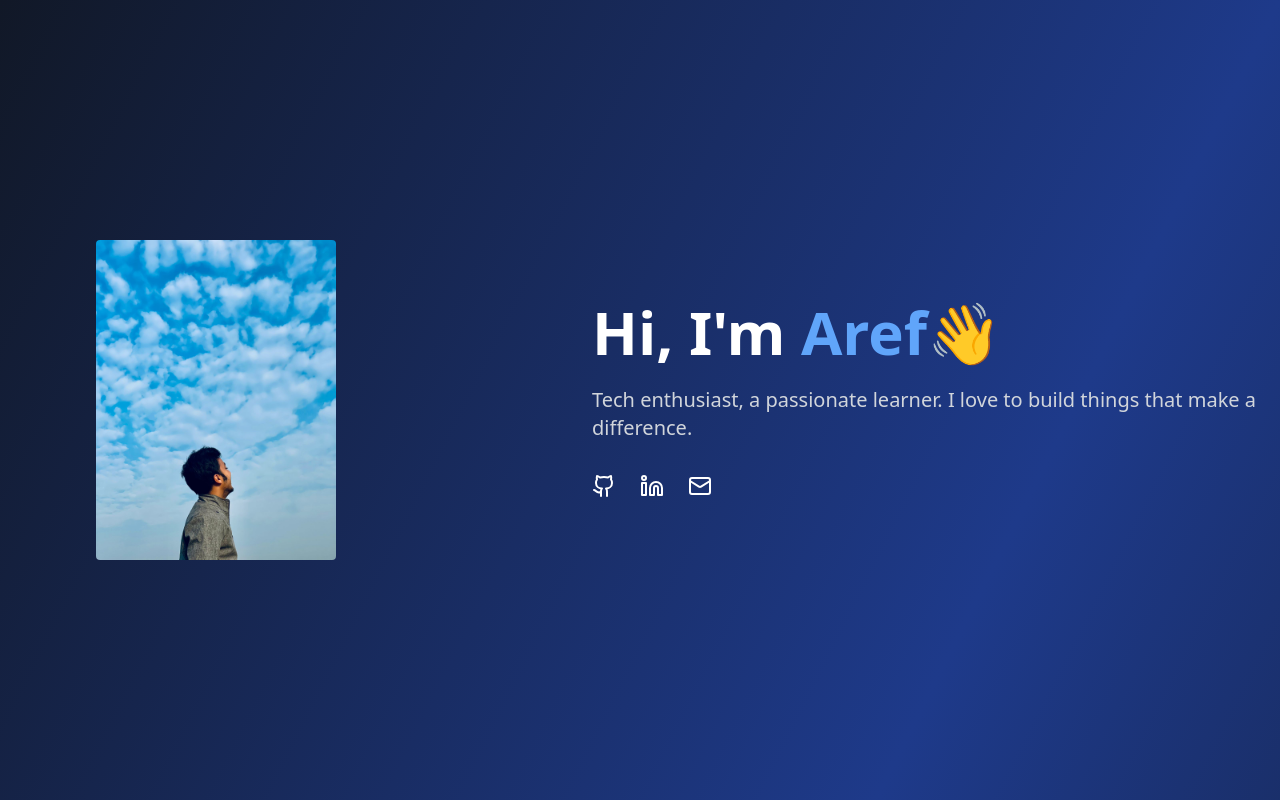
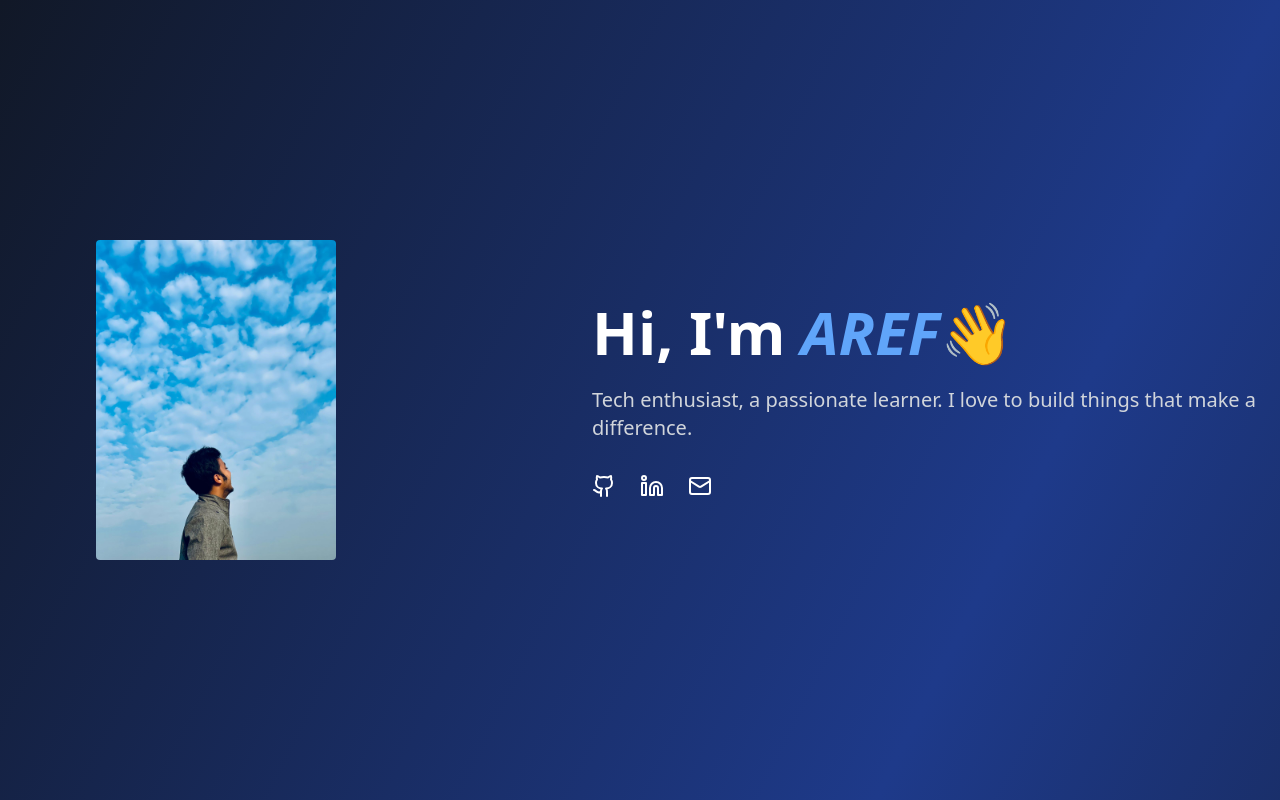
Before and after one commit to rf104/portfolio_01, a React (Vite) app: page / in a window 1280 px wide. Shown: the top 800 px of the page. Built offline with nearby package versions, Linux system fonts and the light colour scheme.

Commit message:
modify title!

```diff
--- a/index.html
+++ b/index.html
@@ -4,7 +4,7 @@
     <meta charset="UTF-8" />
     <link rel="icon" type="image/svg+xml" href="/vite.svg" />
     <meta name="viewport" content="width=device-width, initial-scale=1.0" />
-    <title>Portfolio|Aref</title>
+    <title>⚡Portfolio⚡</title>
   </head>
   <body>
     <div id="root"></div>
--- a/src/App.tsx
+++ b/src/App.tsx
@@ -1,4 +1,4 @@
-import React, { useEffect, useState } from 'react';
+import  { useEffect, useState } from 'react';
 import { Github, Linkedin, Mail, Code, User, Briefcase } from 'lucide-react';
 import ParticleBackground from './components/ParticleBackground';
 import ProjectCard from './components/ProjectCard';
@@ -42,7 +42,7 @@ function App() {
         </div>
         <div className="text-center md:text-left">
           <h1 className="text-6xl font-bold text-white mb-6 animate-fade-in">
-            Hi, I'm <span className="text-blue-400">Aref👋</span>
+            Hi, I'm <span className="text-blue-400"><i>AREF</i>👋</span>
           </h1>
           <p className="text-xl text-gray-300 mb-8 max-w-2xl mx-auto md:mx-0">
             Tech enthusiast, a passionate learner. I love to build things that make a difference.
```
